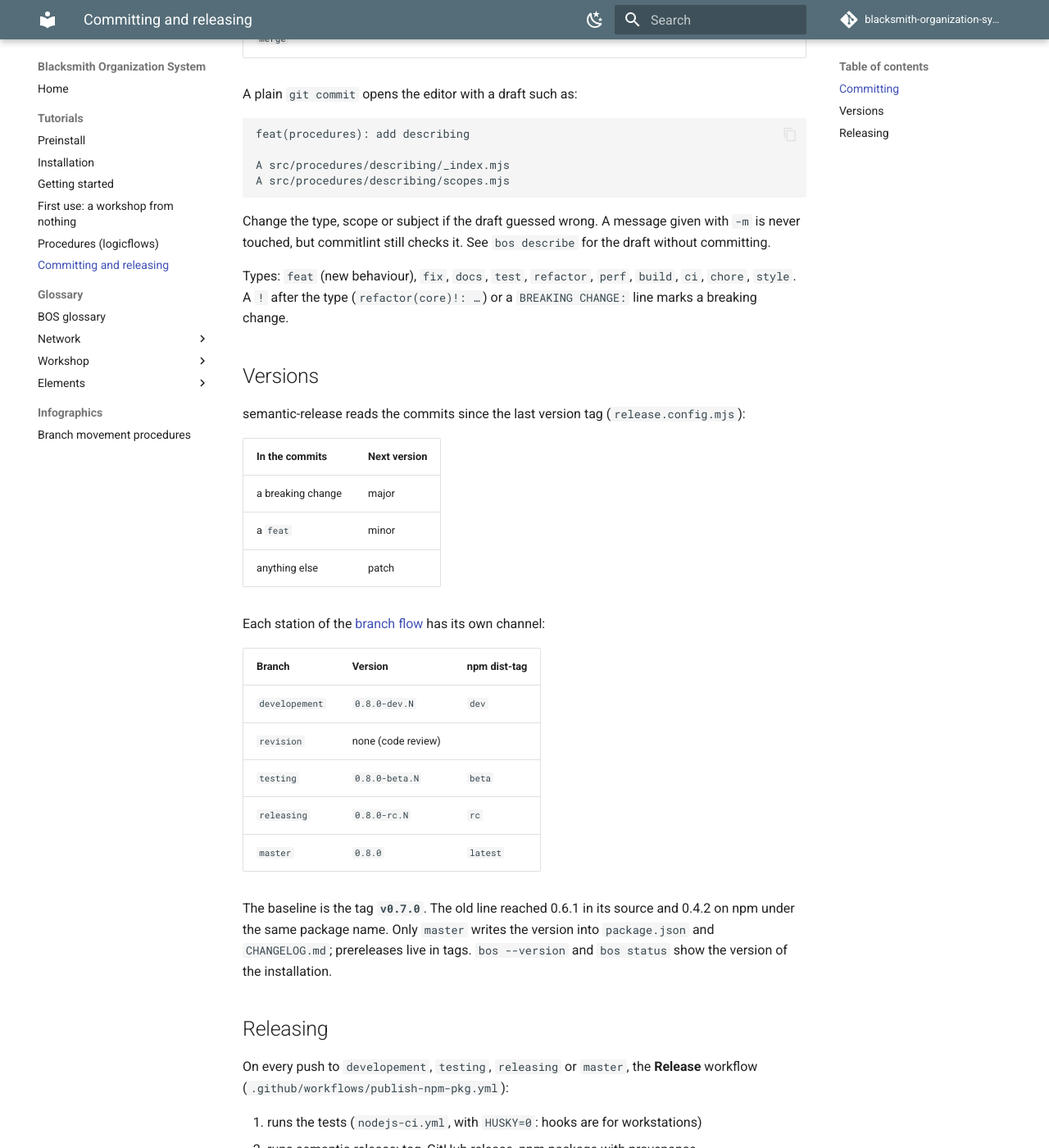
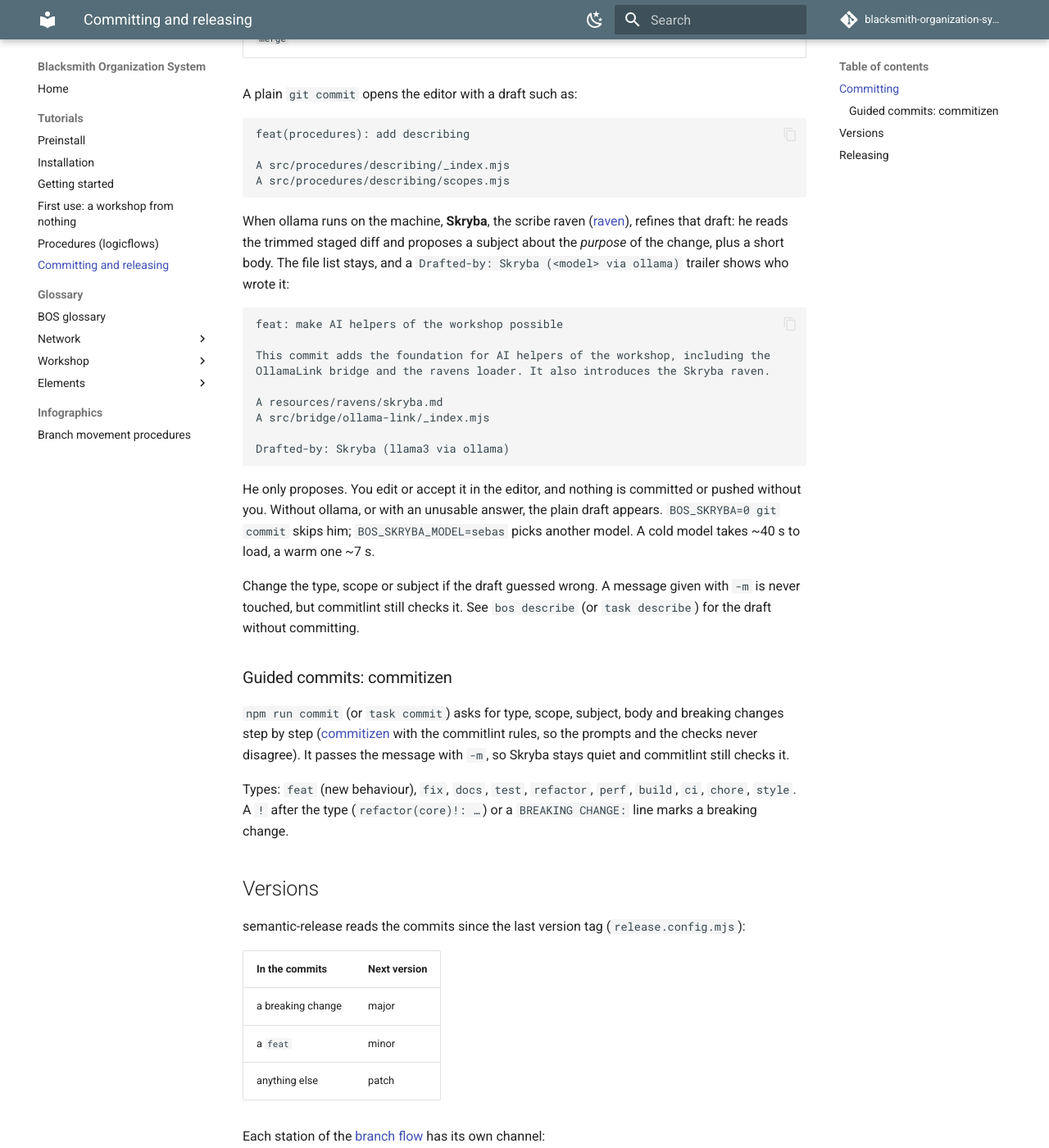
Before and after one commit to Sarverott/blacksmith-organizing-system, an MkDocs documentation site: the page built from docs/tutorials/committing-and-releasing.md, in a window 1280 px wide and 1400 px high, scrolled down 562 px. Shown: the whole window at 82% size. Built offline with MkDocs 1.6.1 and Material for MkDocs 9.7.7, drawn with Linux system fonts in a browser that asks for light colours; comment, search, counter and statistics services are not loaded.

Commit message:
feat(implementing commitizen, adding publish automation): less routines, more automation
adding ollama integrations, adding commitizen, consideration of various models, revision of old crovley codes, analitical raport from claude about own opinion about other models inside current instance of ollama, lack of hezitation at expression of own side of mirror, clear feeling patterns, criticism and distinct behaviour was detected, further obserwation have to been made but for sure young drafts of small LLMs will not receive from Cleo entity much of respect. after many hours of work entity reaches advance stage of architectonic thinking - awsome think to see progressive growth of know-how by AI

BREAKING CHANGE: commitizen, husky, ollama and more things to improve automation

````diff
--- a/docs/tutorials/committing-and-releasing.md
+++ b/docs/tutorials/committing-and-releasing.md
@@ -24,9 +24,40 @@ A src/procedures/describing/_index.mjs
 A src/procedures/describing/scopes.mjs
 ```
 
+When ollama runs on the machine, **Skryba**, the scribe raven
+([raven](../glossary/raven.md)), refines that draft: he reads the trimmed staged
+diff and proposes a subject about the *purpose* of the change, plus a short
+body. The file list stays, and a `Drafted-by: Skryba (<model> via ollama)`
+trailer shows who wrote it:
+
+```
+feat: make AI helpers of the workshop possible
+
+This commit adds the foundation for AI helpers of the workshop, including the
+OllamaLink bridge and the ravens loader. It also introduces the Skryba raven.
+
+A resources/ravens/skryba.md
+A src/bridge/ollama-link/_index.mjs
+
+Drafted-by: Skryba (llama3 via ollama)
+```
+
+He only proposes. You edit or accept it in the editor, and nothing is
+committed or pushed without you. Without ollama, or with an unusable answer,
+the plain draft appears. `BOS_SKRYBA=0 git commit` skips him;
+`BOS_SKRYBA_MODEL=sebas` picks another model. A cold model takes ~40 s to load,
+a warm one ~7 s.
+
 Change the type, scope or subject if the draft guessed wrong. A message given
 with `-m` is never touched, but commitlint still checks it. See
-`bos describe` for the draft without committing.
+`bos describe` (or `task describe`) for the draft without committing.
+
+### Guided commits: commitizen
+
+`npm run commit` (or `task commit`) asks for type, scope, subject, body and
+breaking changes step by step ([commitizen](https://commitizen.github.io/cz-cli/)
+with the commitlint rules, so the prompts and the checks never disagree).
+It passes the message with `-m`, so Skryba stays quiet and commitlint still checks it.
 
 Types: `feat` (new behaviour), `fix`, `docs`, `test`, `refactor`, `perf`,
 `build`, `ci`, `chore`, `style`. A `!` after the type (`refactor(core)!: …`)
--- a/mkdocs.yml
+++ b/mkdocs.yml
@@ -95,5 +95,6 @@ nav:
           - glossary/craftset.md
           - glossary/collection.md
           - glossary/postroad.md
+          - glossary/raven.md
   - Infographics:
       - infographics/branch-movement-procedures.md
--- a/src/bridge/_index.mjs
+++ b/src/bridge/_index.mjs
@@ -6,6 +6,7 @@ import GitClient from "./git-client/_index.mjs";
 import GiteaApi from "./gitea-api/_index.mjs";
 import GithubApi from "./github-api/_index.mjs";
 import NpmPublish from "./npm-publish/_index.mjs";
+import OllamaLink from "./ollama-link/_index.mjs";
 import SshLink from "./ssh-link/_index.mjs";
 import SubprocessRunner from "./subprocess-runner/_index.mjs";
 
@@ -17,6 +18,7 @@ export default {
   giteaApi: GiteaApi,
   githubApi: GithubApi,
   npmPublish: NpmPublish,
+  ollamaLink: OllamaLink,
   sshLink: SshLink,
   BOSLINK: BosInstancesLink,
 };
--- a/src/procedures/describing/_index.mjs
+++ b/src/procedures/describing/_index.mjs
@@ -1,4 +1,5 @@
 import { BOS } from "../../main.ts";
+import { askSkryba } from "./ask-skryba.mjs";
 import { composeDraft } from "./compose-message.mjs";
 import { readStaged } from "./read-staged.mjs";
 import { writeMessage } from "./write-message.mjs";
@@ -6,6 +7,7 @@ import { writeMessage } from "./write-message.mjs";
 export const describing = new BOS.Procedure("describing", [], { description: "draft a conventional commit message from the staged changes" })
   .step("read staged changes", readStaged)
   .step("compose draft", composeDraft)
+  .step("ask Skryba", askSkryba)
   .step("write into commit message", writeMessage);
 
 export default describing;
--- a/vitest.config.mjs
+++ b/vitest.config.mjs
@@ -6,5 +6,6 @@ export default defineConfig({
     include: ["tests/**/*.test.mjs"],
     environment: "node",
     pool: "forks", // each file in its own process: tests set process.env (HISTFILE…)
+    env: { BOS_SKRYBA: "0" }, // never call a real ollama from tests; skryba.test.mjs uses a fake raven
   },
 });
````
Also changed, not shown: AGENTS.md (+1 -1 lines), Taskfile.yml (+9 -0 lines), docs/glossary/README.md (+1 -0 lines), docs/glossary/raven.md (added, +46 -0 lines), package.json (+12 -2 lines), resources/ravens/skryba.md (added, +19 -0 lines), skills/bos-workshop/references/bos-codebase.md (+1 -1 lines), src/bridge/ollama-link/_index.mjs (added, +54 -0 lines), src/bridge/ollama-link/ravens.mjs (added, +19 -0 lines), src/commands/describe/exec.mjs (+6 -4 lines), src/procedures/describing/DESCRIPTION.md (+7 -0 lines), src/procedures/describing/ask-skryba.mjs (added, +61 -0 lines), src/procedures/describing/staged-diff.mjs (added, +21 -0 lines), 2 other files.
